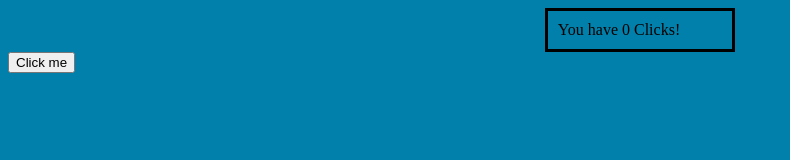
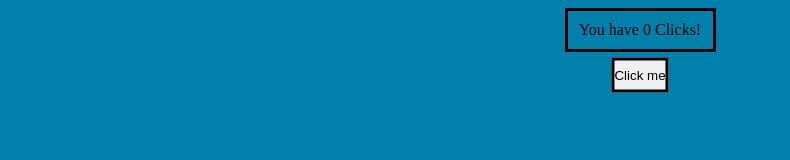
Before and after one commit to Brandon-The-Developer/Brandon-The-Developer.github.io, a plain HTML site: page index.html in a window 1280 px wide. Shown: the whole page, without its empty margins (0-790 px from the left). Drawn offline with Linux system fonts and the light colour scheme.

Commit message:
fixed button position

```diff
--- a/index.html
+++ b/index.html
@@ -14,6 +14,6 @@
 			<p id="clickNum">0</p>
 			<p id="needS"> Clicks!</p>
 		</div>
-		<button onclick="clickUp(1);">Click me</button>
+		<button class="midBtn" onclick="clickUp(1);">Click me</button>
 	</body>
 </html>
--- a/interface.css
+++ b/interface.css
@@ -4,11 +4,22 @@ body {
 
 .center {
     margin: auto;
-    width: 13%;
+    width: 125px;
     border: 3px solid black;
     padding: 10px;
+	text-align: center;
 }
 
 p{
 	display:inline;
 }
+
+.midBtn {
+    padding: 7px 0;
+    border: 3px solid black;
+    text-align: center;
+	position: fixed;
+    top: 75px;
+    left: 50%;
+    transform: translate(-50%, -50%);
+}
--- a/main.js
+++ b/main.js
@@ -24,6 +24,6 @@ function checkS()
 function format()
 {
 	var x = document.getElementById("clickNum").textContent.length;
-	x += 12;
-	document.getElementById("box").style.width = (x + "%");
+	x = (10*x) + 125
+	document.getElementById("box").style.width = (x + "px");
 }
```
